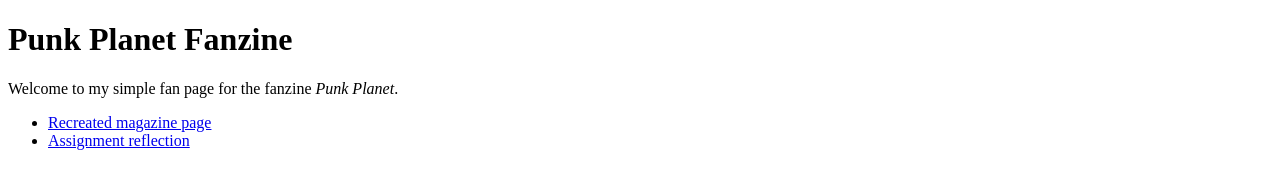
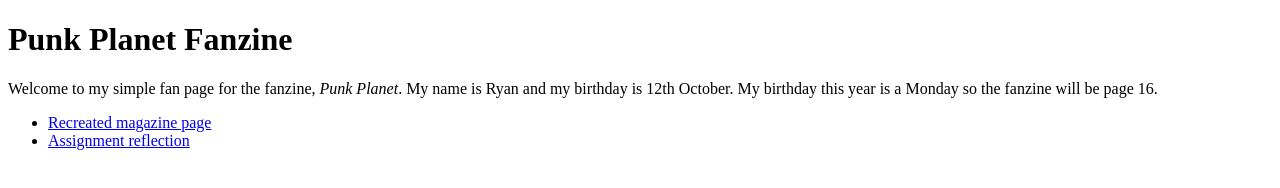
Before and after one commit to ryanlhlo/webtech-assignment1, a plain HTML site: page index.html in a window 1280 px wide. Drawn offline with Linux system fonts and the light colour scheme.

Commit message:
Add assignment 1 files
Updated the welcome paragraph to include personal information.

```diff
--- a/index.html
+++ b/index.html
@@ -7,7 +7,7 @@
 <body>
     <h1>Punk Planet Fanzine</h1>
 
-    <p>Welcome to my simple fan page for the fanzine <em>Punk Planet</em>.</p>
+    <p>Welcome to my simple fan page for the fanzine, <em>Punk Planet</em>. My name is Ryan and my birthday is 12th October. My birthday this year is a Monday so the fanzine will be page 16.</p>
 
     <ul>
         <li><a href="fanzine-page.html">Recreated magazine page</a></li>
```
